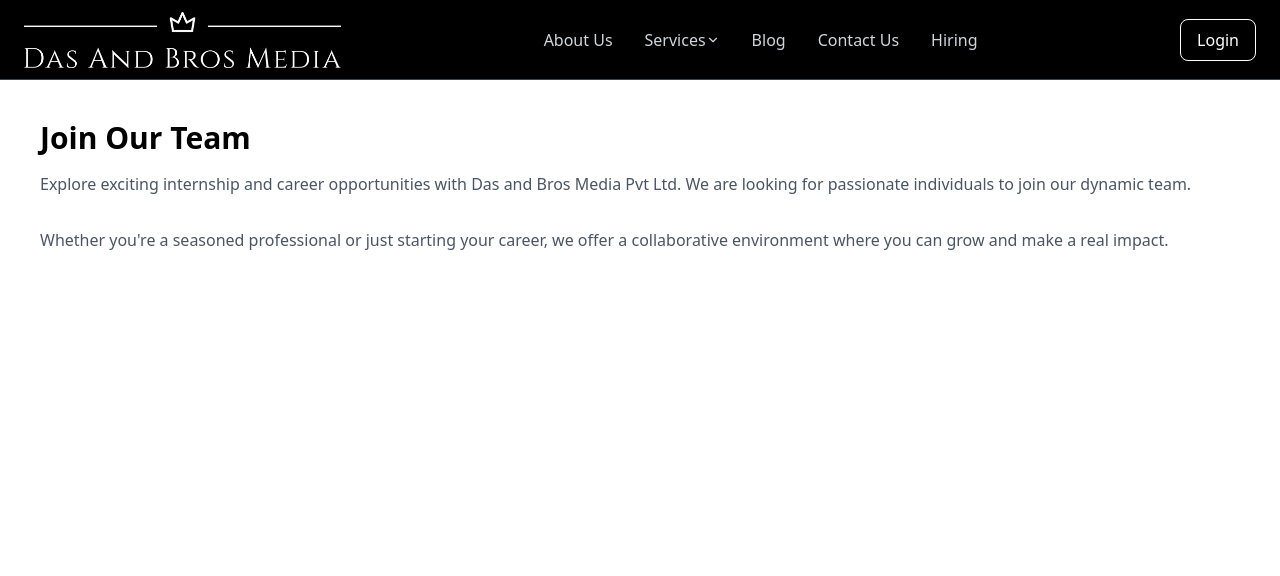
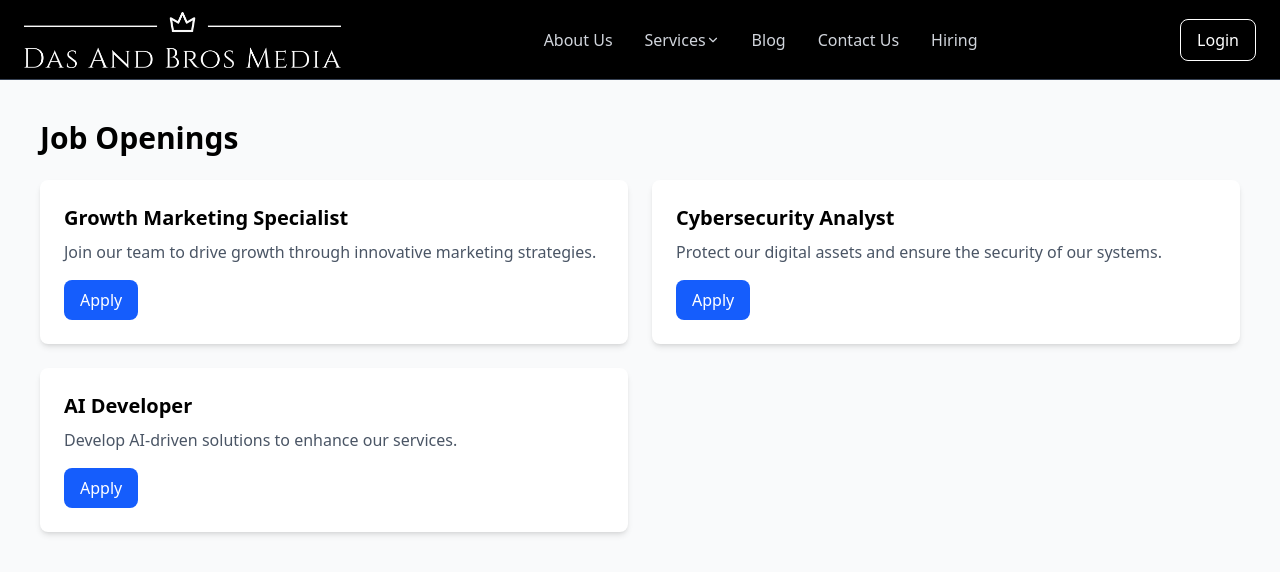
Before and after one commit to Ujjraj/Homepage-Das-And-Bros-Media, a React (Vite) app: page /hiring in a window 1280 px wide. Shown: the top 576 px of the page. Built offline with nearby package versions, Linux system fonts and the light colour scheme.

Commit message:
added contact us and hiring page

```diff
--- a/src/components/Header.jsx
+++ b/src/components/Header.jsx
@@ -72,7 +72,7 @@ const Header = () => {
                       )}
                     </div>
                   ) : (
-                    <Link to={item.href} className="text-gray-300 hover:text-white transition-colors cursor-pointer before:absolute before:-bottom-2 before:left-0 before:w-0 before:h-0.5 before:bg-blue-400 before:transition-all hover:before:w-full">
+                    <Link to={item.href} className="text-gray-300 hover:text-white transition-colors cursor-pointer before:absolute before:-bottom-2 before:left-0 before:w-0 before:h-0.5 before:bg-blue-400 before:transition-all hover:before:w-full" onClick={item.onClick}>
                       {item.name}
                     </Link>
                   )}
--- /dev/null
+++ b/src/components/JobPostings.jsx
@@ -0,0 +1,79 @@
+import React, { useState } from "react";
+
+const jobListings = [
+  {
+    id: 1,
+    title: "Growth Marketing Specialist",
+    description: "Join our team to drive growth through innovative marketing strategies.",
+  },
+  {
+    id: 2,
+    title: "Cybersecurity Analyst",
+    description: "Protect our digital assets and ensure the security of our systems.",
+  },
+  {
+    id: 3,
+    title: "AI Developer",
+    description: "Develop AI-driven solutions to enhance our services.",
+  },
+];
+
+const JobPostings = () => {
+  const [selectedJob, setSelectedJob] = useState(null);
+  const [resume, setResume] = useState("");
+
+  const handleApply = (job) => {
+    setSelectedJob(job);
+  };
+
+  const handleSubmit = (e) => {
+    e.preventDefault();
+    // Handle resume submission logic here
+    console.log("Resume submitted for:", selectedJob.title, "Resume:", resume);
+    setSelectedJob(null);
+    setResume("");
+  };
+
+  return (
+    <div className="p-10 bg-gray-50">
+      <h2 className="text-3xl font-bold mb-6">Job Openings</h2>
+      <div className="grid grid-cols-1 md:grid-cols-2 gap-6">
+        {jobListings.map((job) => (
+          <div key={job.id} className="bg-white p-6 rounded-lg shadow-md">
+            <h3 className="text-xl font-semibold">{job.title}</h3>
+            <p className="text-gray-600 mt-2">{job.description}</p>
+            <button
+              onClick={() => handleApply(job)}
+              className="mt-4 bg-blue-600 text-white px-4 py-2 rounded-lg hover:bg-blue-700 transition"
+            >
+              Apply
+            </button>
+          </div>
+        ))}
+      </div>
+
+      {selectedJob && (
+        <div className="mt-8 p-6 bg-white rounded-lg shadow-md">
+          <h3 className="text-xl font-semibold">Apply for {selectedJob.title}</h3>
+          <form onSubmit={handleSubmit} className="mt-4">
+            <label className="block mb-2">Upload your resume:</label>
+            <input
+              type="file"
+              onChange={(e) => setResume(e.target.files[0])}
+              className="border rounded-lg p-2 w-full"
+              required
+            />
+            <button
+              type="submit"
+              className="mt-4 bg-blue-600 text-white px-4 py-2 rounded-lg hover:bg-blue-700 transition"
+            >
+              Submit
+            </button>
+          </form>
+        </div>
+      )}
+    </div>
+  );
+};
+
+export default JobPostings;
--- a/src/pages/Hiring.jsx
+++ b/src/pages/Hiring.jsx
@@ -1,19 +1,12 @@
 import React from "react";
 import Header from "../components/Header";
+import JobPostings from "../components/JobPostings";
 
 const Hiring = () => {
   return (
     <>
       <Header />
-      <div className="p-10">
-        <h2 className="text-3xl font-bold">Join Our Team</h2>
-        <p className="text-gray-600 mt-4 mb-8">
-          Explore exciting internship and career opportunities with Das and Bros Media Pvt Ltd. We are looking for passionate individuals to join our dynamic team.
-        </p>
-        <p className="text-gray-600">
-          Whether you're a seasoned professional or just starting your career, we offer a collaborative environment where you can grow and make a real impact.
-        </p>
-      </div>
+      <JobPostings />
     </>
   );
 };
```
